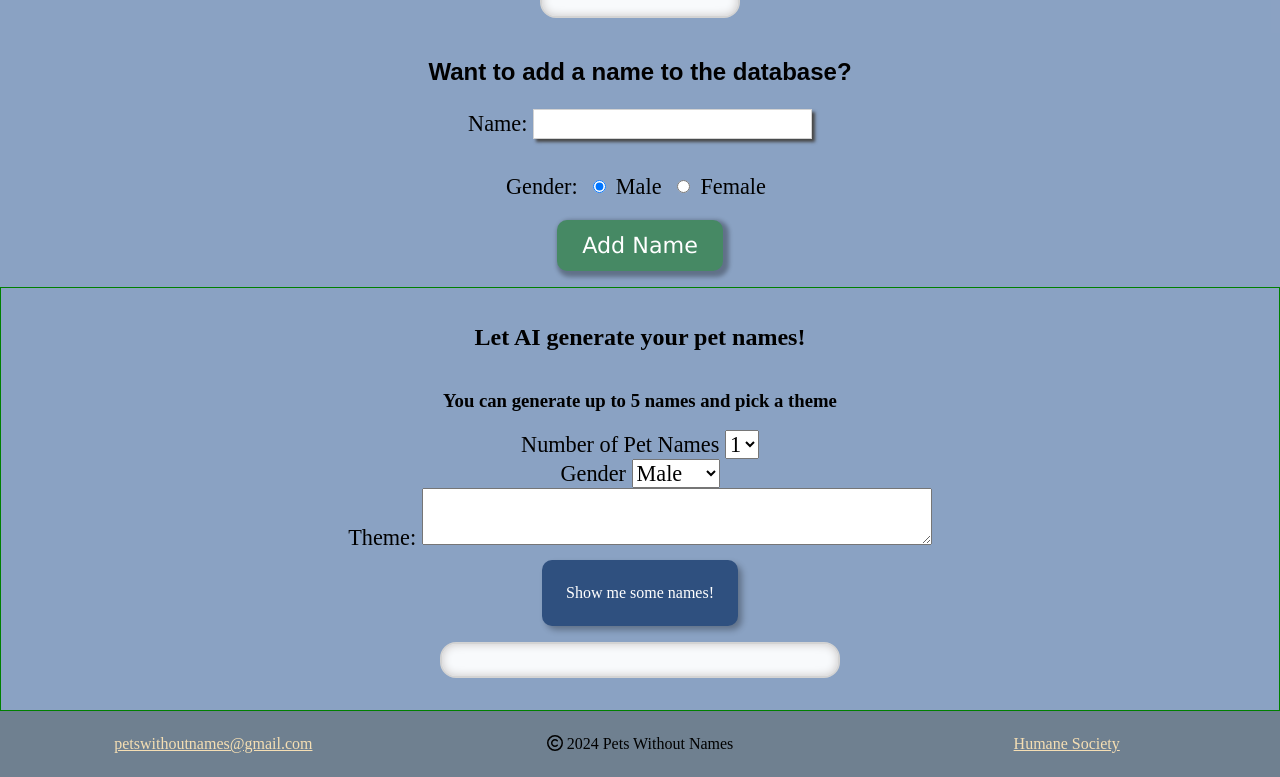
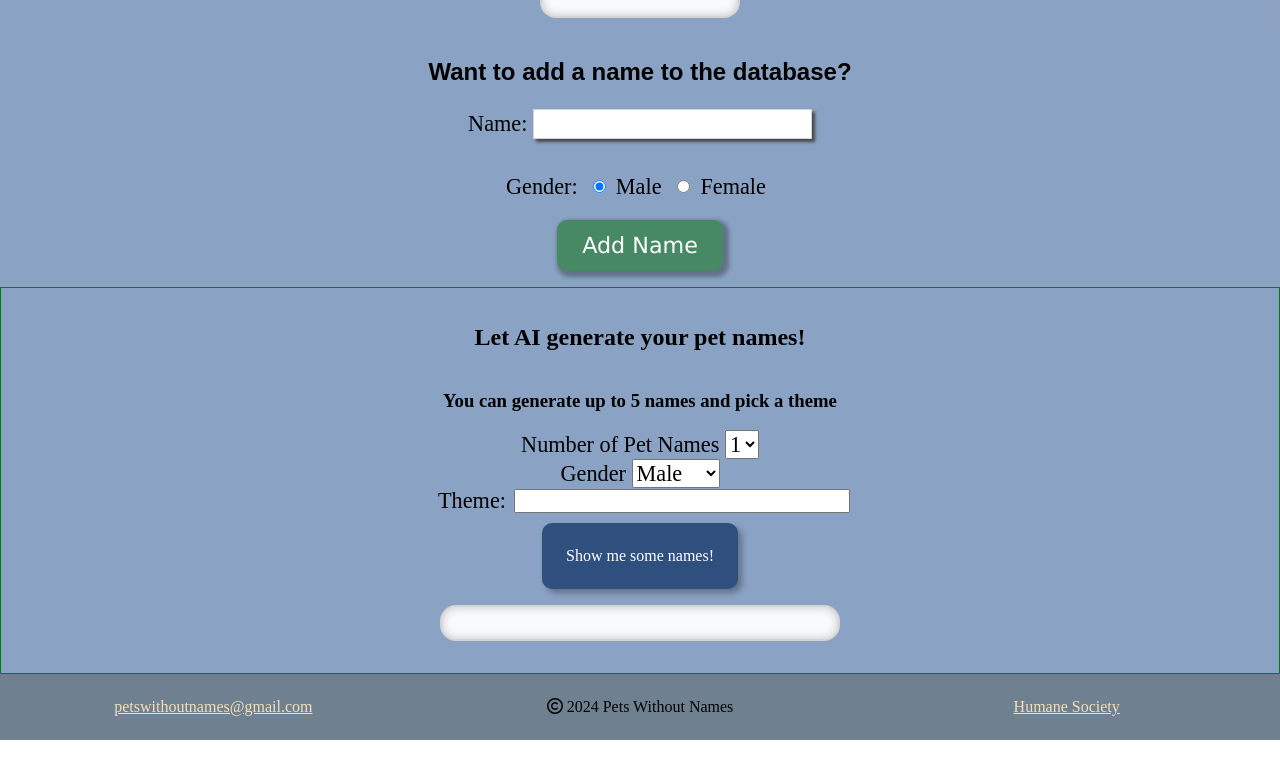
Before and after one commit to Pets-without-names/Jax-Pet-Names, a React (Create React App) app in the folder client/: page / in a window 1280 px wide. Shown: the part 476-1253 px from the top of the page. After the commit the page ends 1216 px from the top, so only its background shows below. Built offline with nearby package versions, Linux system fonts and the light colour scheme; no server answers; a web font is replaced by a local one.

Commit message:
updated textarea styling and ai prompt

```diff
--- a/client/src/components/openai.js
+++ b/client/src/components/openai.js
@@ -41,8 +41,11 @@ function OpenaiComponent() {
           {
             role: 'user',
             content: `create ${quantity} random ${gender} pet names with a ${theme} theme.
-            Return ${quantity} pet names and only the names.
-            Never return more than five names.`,
+            Return ${quantity} pet names.
+            Return only the names.
+            Never return a same name from the previous response.
+            Never return more than five names.
+            If the theme is not words return a value of null`,
           },
         ],
         model: 'gpt-3.5-turbo',
@@ -119,19 +122,20 @@ function OpenaiComponent() {
           </select>
         </label>
 
-        <label htmlFor='theme'>
-          Theme:{' '}
+        <div className='textarea'>
+          <label htmlFor='theme'>Theme: </label>
           <textarea
             name='theme'
-            cols='40'
-            rows='2'
+            cols='35'
+            rows='1'
+            maxLength={'35'}
             {...register('theme', {
               required: 'Please enter a theme',
               onChange: (event) => setTheme(event.target.value),
               value: { theme },
             })}
           ></textarea>
-        </label>
+        </div>
         <p className='errors'>{errors.theme?.message}</p>
         <div className='button'>
           <button type='submit'>Show me some names!</button>
--- a/client/src/styles/openai.css
+++ b/client/src/styles/openai.css
@@ -73,6 +73,22 @@ button:active:after {
   transition: 0s;
 }
 
+textarea {
+  resize: none;
+}
+
+.textarea {
+  display: -webkit-box;
+  display: -ms-flexbox;
+  display: flex;
+  -webkit-box-flex: row;
+  -ms-flex: row;
+  flex: row;
+  -webkit-box-align: center;
+  -ms-flex-align: center;
+  align-items: center;
+}
+
 .text-container,
 .results-container {
   margin-top: 1em;
```
